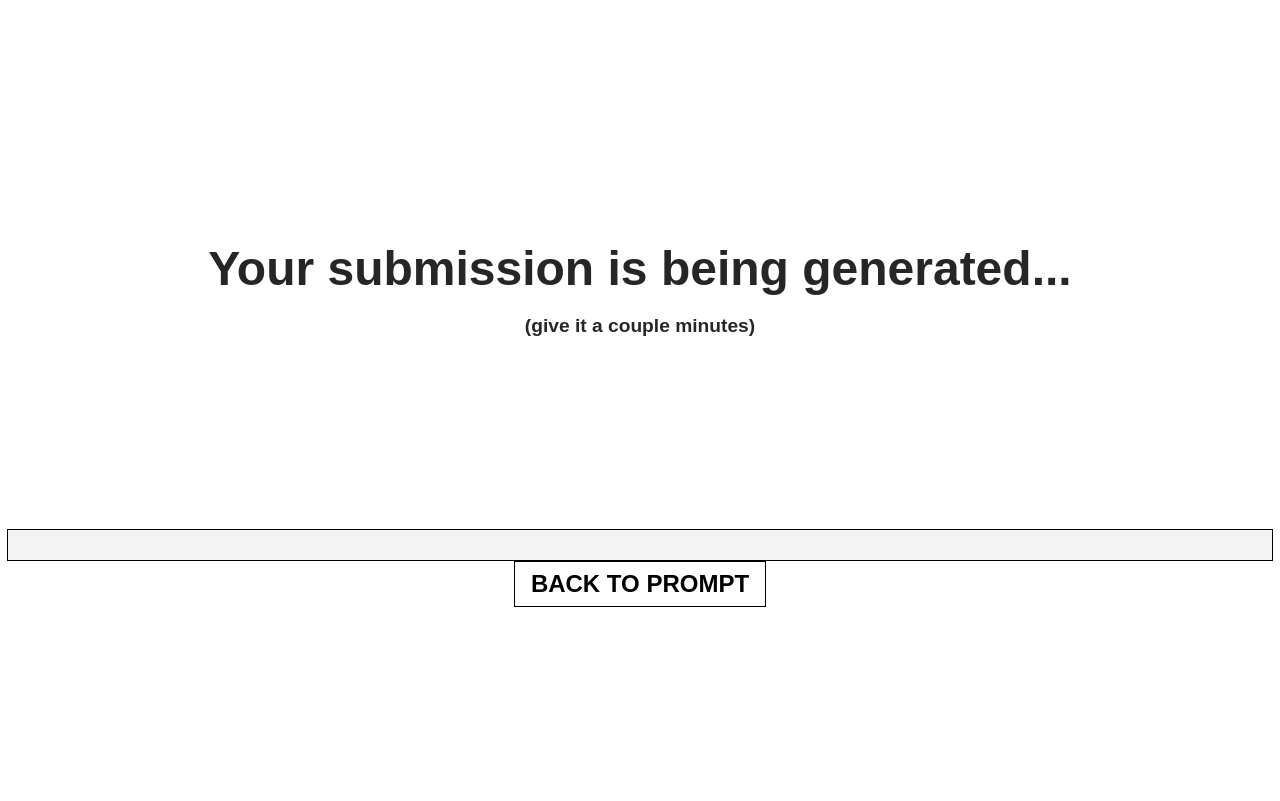
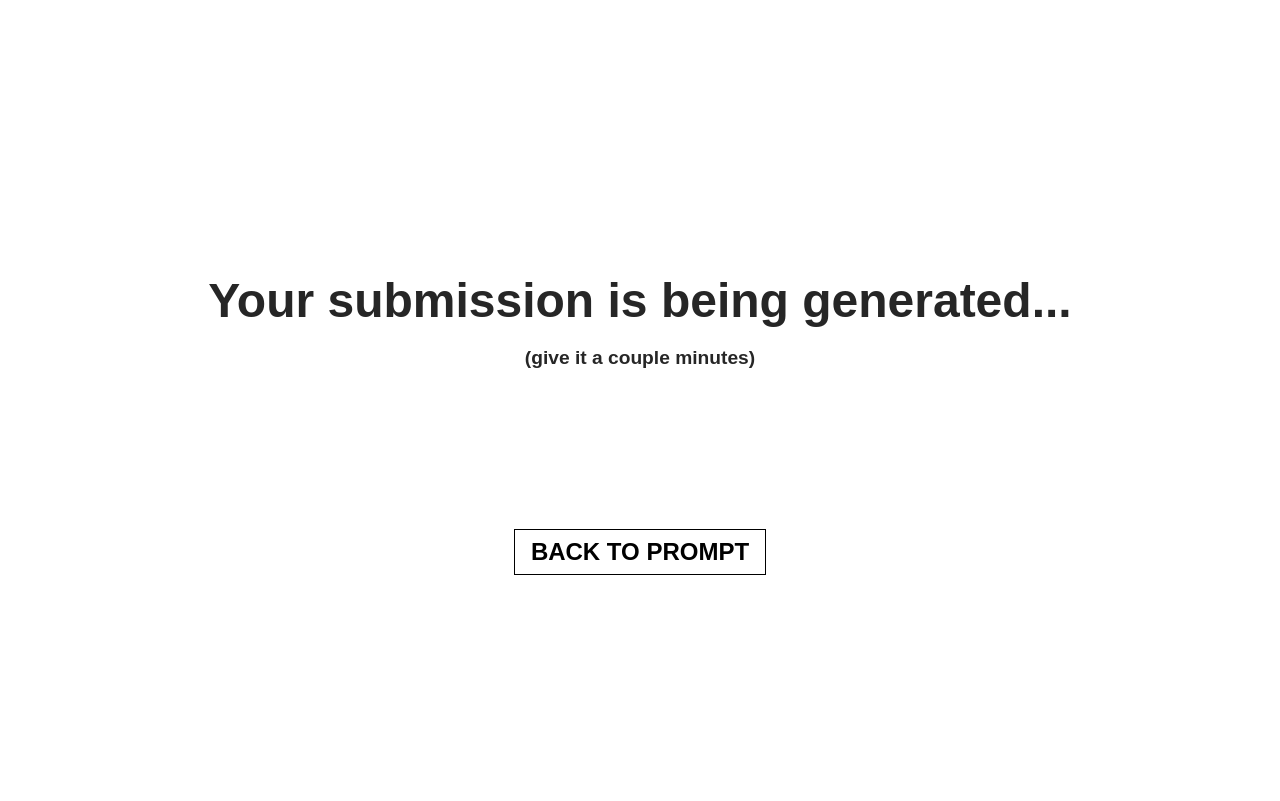
Before and after one commit to Ridog/MidJourney_WebWrapper, a Flask app: page /confirmation in a window 1280 px wide. Shown: the top 801 px of the page. Run offline with Flask 2, Linux system fonts and the light colour scheme; parts of the project's set-up code (start-up, migrations or seed data) failed here and were passed over; some libraries are stand-ins or nearby versions.

Commit message:
Revert "added redis pub/sub to push progress percentage from discord bot to flask"
This reverts commit cde7a1857e8baa524d946adca9667a9e0d295aec.

```diff
--- a/flask_app.py
+++ b/flask_app.py
@@ -5,24 +5,13 @@ from Salai import PassPromptToSelfBot, Upscale
 import Globals
 import os
 import time
-import aioredis
 
 def start_flask_app():
-    app.on_startup.append(redis_progress_updates)
     socketio.run(app, host='0.0.0.0', port=8000)
 
 
 def stop_flask_app():
     print("help what do I do here")
-
-async def redis_progress_updates(app):
-    sio = app["sio"]
-    redis = await aioredis.create_redis_pool("redis://localhost")
-    channel, = await redis.subscribe("progress_update_channel")
-
-    async for msg in channel.iter(encoding="utf-8"):
-        progress = int(msg)
-        await sio.emit("progress_update", progress)
 
 app = Flask(__name__)
 socketio = SocketIO(app, async_mode='threading')
--- a/templates/confirmation.html
+++ b/templates/confirmation.html
@@ -68,22 +68,6 @@
 			background-color: #000;
 			color: #fff;
 		}
-		.progress-container {
-		  width: 100%;
-		  height: 30px;
-		  background-color: #f3f3f3;
-		  margin-top: 2rem;
-		  border: 1px solid black;
-		}
-
-		.progress-bar {
-		  height: 100%;
-		  width: 0%;
-		  background-color: #000;
-		  text-align: center;
-		  line-height: 30px;
-		  color: white;
-		}
 	</style>
 	<script src="https://cdnjs.cloudflare.com/ajax/libs/socket.io/4.0.1/socket.io.js" integrity="sha512-q/dWJ3kcmjBLU4Qc47E4A9kTB4m3wuTY7vkFJDTZKjTs8jhyGQnaUrxa0Ytd0ssMZhbNua9hE+E7Qv1j+DyZwA==" crossorigin="anonymous"></script>
 	<script>
@@ -97,10 +81,7 @@
 		        console.log("Socket.IO connection opened");
 		        clearInterval(reconnectInterval);
 		    });
-			socket.on("progress_update", (progress) => {
-			  let progressBar = document.getElementById("progressBar");
-			  progressBar.style.width = progress + "%";
-			});
+
 		    socket.on("images_ready", () => {
 		        fadeOutAndRedirect("/final_landing");
 		    });
@@ -117,7 +98,6 @@
 		    });
 		}
 
-
 		connectWebSocket();
 
 		function fadeOutAndRedirect() {
@@ -126,15 +106,11 @@
 				window.location.href = '/';
 			}, 1000);
 		}
-
     </script>
 </head>
 <body>
     <h1>Your submission is being generated...</h1>
     <p>(give it a couple minutes)</p>
-    <div class="progress-container">
-    	<div class="progress-bar" id="progressBar"></div>
-	</div>
     <button onclick="fadeOutAndRedirect()">BACK TO PROMPT</button>
 </body>
 </html>
```
